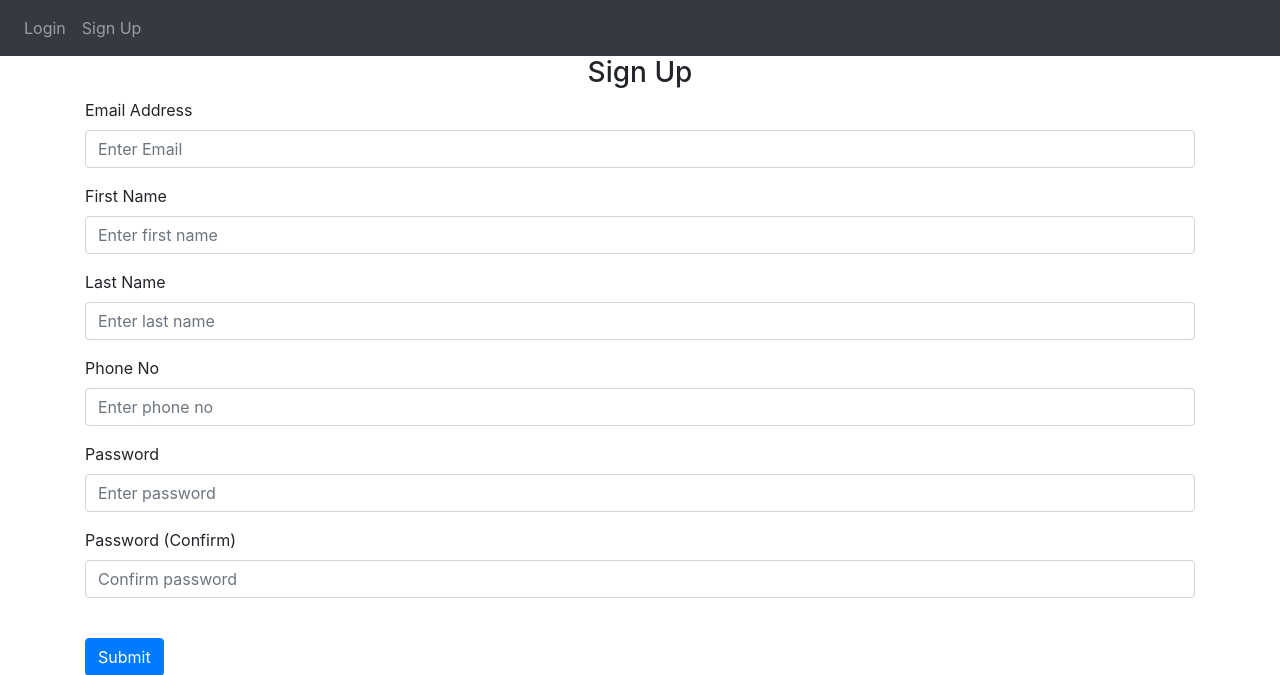
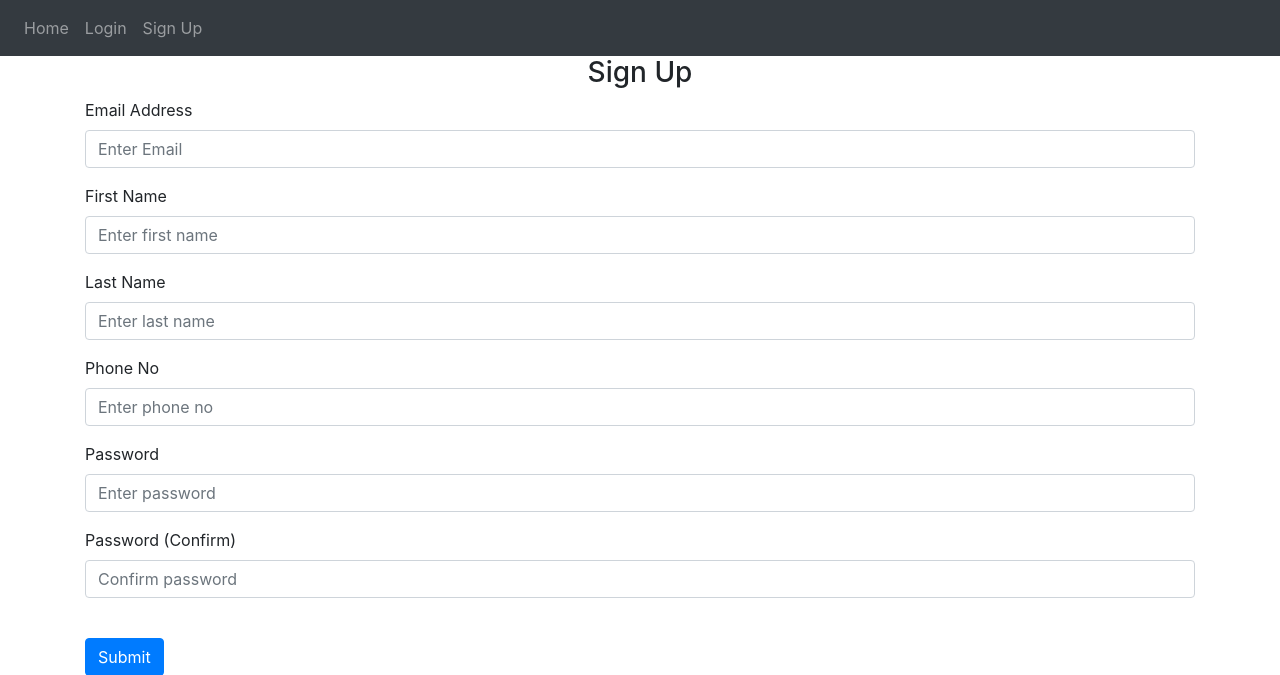
Before and after one commit to FREDRICK-GITHUB/library_crud, a Flask app: page /sign-up in a window 1280 px wide. Shown: the top 675 px of the page. Run offline with Flask 3, Linux system fonts and the light colour scheme; some libraries are stand-ins or nearby versions.

Commit message:
nav items reorder

```diff
--- a/website/templates/base.html
+++ b/website/templates/base.html
@@ -28,30 +28,62 @@
     <script src="https://code.jquery.com/ui/1.12.1/jquery-ui.min.js"></script>
     <link rel="stylesheet" href="https://code.jquery.com/ui/1.12.1/themes/base/jquery-ui.css">
 
-
     <nav class="navbar navbar-expand-lg navbar-dark bg-dark">
         <button class="navbar-toggler" type="button" data-toggle="collapse" data-target="#navbar">
             <span class="navbar-toggler-icon"></span>
         </button>
         <div class="collapse navbar-collapse" id="navbar">
-            <div class="navbar-nav">
+            <ul class="navbar-nav mr-auto">
+                <li class="nav-item">
+                    <a class="nav-link" id="home" href="/">Home</a>
+                </li>
                 {% if user.is_authenticated %}
-                <a class="nav-item nav-link" id="home" href="/">Home</a>
-                <a class="nav-item nav-link" id="createNewUser" href="/create_new_user">Create Member</a>
-                <a class="nav-item nav-link" id="viewUsers" href="/view_users">Members</a>
-                <a class="nav-item nav-link" id="createNewBook" href="/create_new_book">Add New Book</a>
-                <a class="nav-item nav-link" id="viewBooks" href="/view_books">View Books</a>
-                <a class="nav-item nav-link" id="assignBook" href="/assign_book">Assign Book</a>
-                <a class="nav-item nav-link" id="assignedBookRecords" href="/assigned_book_records">Books Issued</a>
-                <a class="nav-item nav-link" id="viewTransactions" href="/transactions">View Transactions</a>
-                <a class="nav-item nav-link" id="createNewTransactions" href="/create_new_transaction">Add Transaction</a>
+                <li class="nav-item dropdown">
+                    <a class="nav-link dropdown-toggle" href="#" id="membersDropdown" role="button"
+                        data-toggle="dropdown" aria-haspopup="true" aria-expanded="false">
+                        Members
+                    </a>
+                    <div class="dropdown-menu" aria-labelledby="membersDropdown">
+                        <a class="dropdown-item" href="/create_new_user">Create Member</a>
+                        <a class="dropdown-item" href="/view_users">View Members</a>
+                    </div>
+                </li>
+                <li class="nav-item dropdown">
+                    <a class="nav-link dropdown-toggle" href="#" id="booksDropdown" role="button" data-toggle="dropdown"
+                        aria-haspopup="true" aria-expanded="false">
+                        Books
+                    </a>
+                    <div class="dropdown-menu" aria-labelledby="booksDropdown">
+                        <a class="dropdown-item" href="/create_new_book">Add New Book</a>
+                        <a class="dropdown-item" href="/view_books">View Books</a>
+                        <a class="dropdown-item" href="/assign_book">Assign Book</a>
+                        <a class="dropdown-item" href="/assigned_book_records">Books Issued</a>
+                    </div>
+                </li>
 
-                <a class="nav-item nav-link" id="logout" href="/logout">Logout</a>
+                <li class="nav-item dropdown">
+                    <a class="nav-link dropdown-toggle" href="#" id="transactionsDropdown" role="button"
+                        data-toggle="dropdown" aria-haspopup="true" aria-expanded="false">
+                        Transactions
+                    </a>
+                    <div class="dropdown-menu" aria-labelledby="transactionsDropdown">
+                        <a class="dropdown-item" href="/transactions">View Transactions</a>
+                        <a class="dropdown-item" href="/create_new_transaction">Add Transaction</a>
+                    </div>
+                </li>
+
+                <li class="nav-item">
+                    <a class="nav-link" href="/logout">Logout</a>
+                </li>
                 {% else %}
-                <a class="nav-item nav-link" id="login" href="/login">Login</a>
-                <a class="nav-item nav-link" id="signUp" href="/sign-up">Sign Up</a>
+                <li class="nav-item">
+                    <a class="nav-link" href="/login">Login</a>
+                </li>
+                <li class="nav-item">
+                    <a class="nav-link" href="/sign-up">Sign Up</a>
+                </li>
                 {% endif %}
-            </div>
+            </ul>
         </div>
     </nav>
 
```
